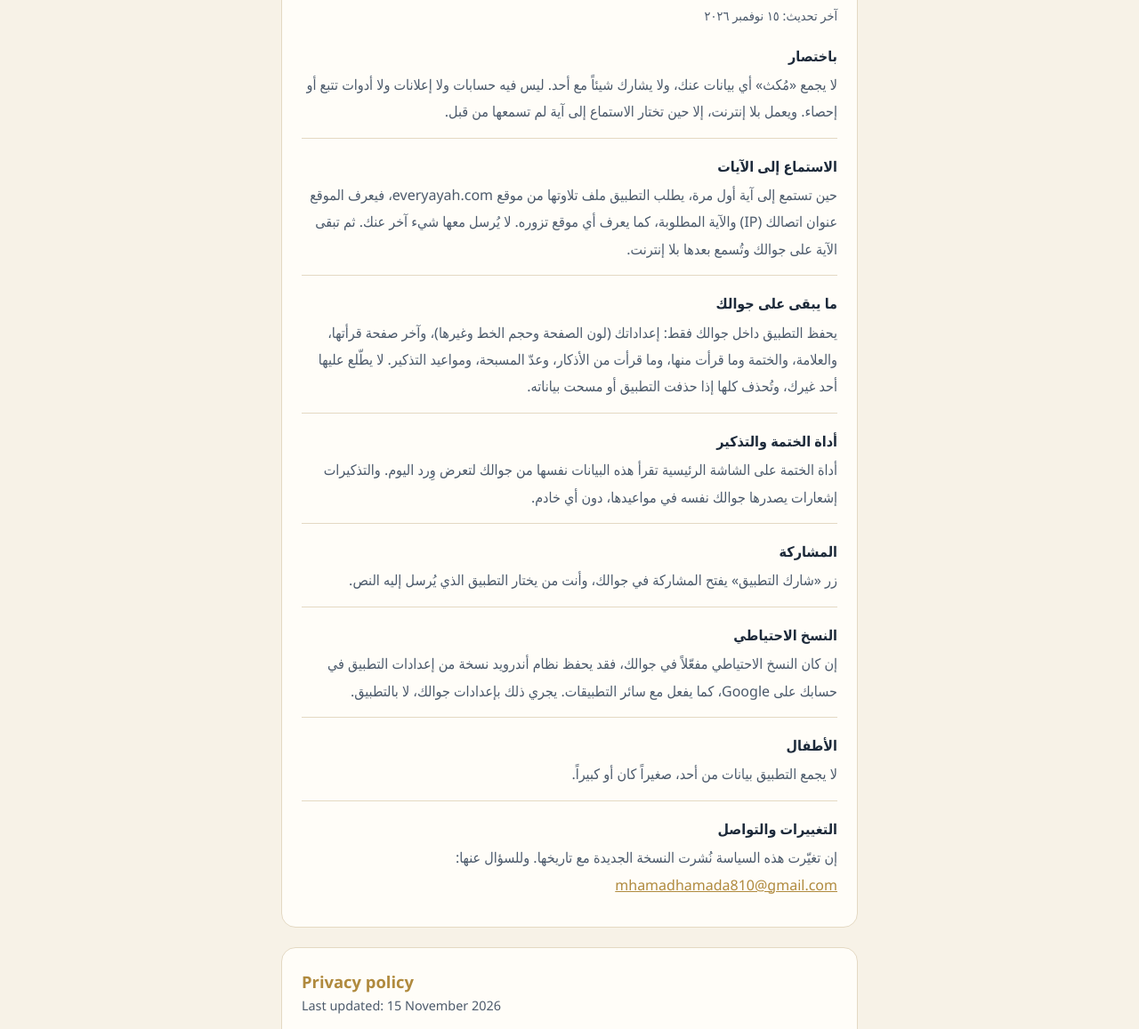
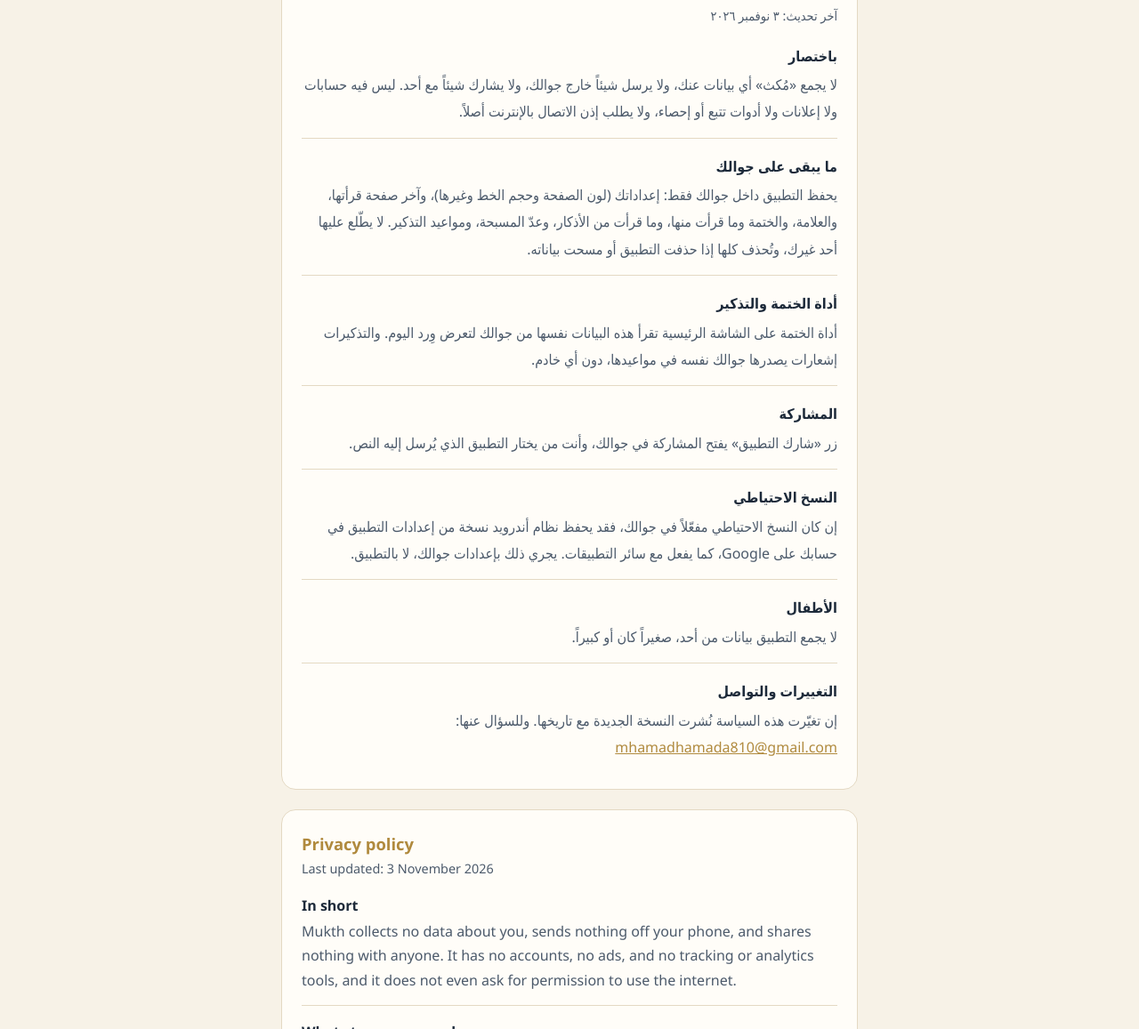
Before and after one commit to mohammedhamada1/mukth-privacy, a plain HTML site: page index.html in a window 1280 px wide. Shown: the part 244-1401 px from the top of the page at 89% size. Drawn offline with Linux system fonts and the light colour scheme.

Commit message:
Privacy policy: back to the text of the version on Google Play
The listening text waits on the listening-update branch until a version
with listening is uploaded.

Co-Authored-By: Claude Opus 5.5 <noreply@anthropic.com>

```diff
--- a/index.html
+++ b/index.html
@@ -73,13 +73,10 @@
 <main>
   <section class="policy">
     <h2>سياسة الخصوصية</h2>
-    <p class="updated">آخر تحديث: ١٥ نوفمبر ٢٠٢٦</p>
+    <p class="updated">آخر تحديث: ٣ نوفمبر ٢٠٢٦</p>
 
     <h3>باختصار</h3>
-    <p>لا يجمع «مُكث» أي بيانات عنك، ولا يشارك شيئاً مع أحد. ليس فيه حسابات ولا إعلانات ولا أدوات تتبع أو إحصاء. ويعمل بلا إنترنت، إلا حين تختار الاستماع إلى آية لم تسمعها من قبل.</p>
-
-    <h3>الاستماع إلى الآيات</h3>
-    <p>حين تستمع إلى آية أول مرة، يطلب التطبيق ملف تلاوتها من موقع everyayah.com، فيعرف الموقع عنوان اتصالك (IP) والآية المطلوبة، كما يعرف أي موقع تزوره. لا يُرسل معها شيء آخر عنك. ثم تبقى الآية على جوالك وتُسمع بعدها بلا إنترنت.</p>
+    <p>لا يجمع «مُكث» أي بيانات عنك، ولا يرسل شيئاً خارج جوالك، ولا يشارك شيئاً مع أحد. ليس فيه حسابات ولا إعلانات ولا أدوات تتبع أو إحصاء، ولا يطلب إذن الاتصال بالإنترنت أصلاً.</p>
 
     <h3>ما يبقى على جوالك</h3>
     <p>يحفظ التطبيق داخل جوالك فقط: إعداداتك (لون الصفحة وحجم الخط وغيرها)، وآخر صفحة قرأتها، والعلامة، والختمة وما قرأت منها، وما قرأت من الأذكار، وعدّ المسبحة، ومواعيد التذكير. لا يطّلع عليها أحد غيرك، وتُحذف كلها إذا حذفت التطبيق أو مسحت بياناته.</p>
@@ -102,13 +99,10 @@
 
   <section class="policy" lang="en" dir="ltr">
     <h2>Privacy policy</h2>
-    <p class="updated">Last updated: 15 November 2026</p>
+    <p class="updated">Last updated: 3 November 2026</p>
 
     <h3>In short</h3>
-    <p>Mukth collects no data about you and shares nothing with anyone. It has no accounts, no ads, and no tracking or analytics tools. It works without the internet, except when you choose to listen to an ayah you have not listened to before.</p>
-
-    <h3>Listening to ayahs</h3>
-    <p>The first time you listen to an ayah, the app requests its recitation file from everyayah.com, so that site learns your connection's address (IP) and which ayah was requested, as any website you visit does. Nothing else about you is sent with it. The ayah then stays on your phone and plays without the internet from then on.</p>
+    <p>Mukth collects no data about you, sends nothing off your phone, and shares nothing with anyone. It has no accounts, no ads, and no tracking or analytics tools, and it does not even ask for permission to use the internet.</p>
 
     <h3>What stays on your phone</h3>
     <p>The app keeps, on your phone only: your settings (page colour, font size and the like), the last page you read, your bookmark, your khatma and how far you have read in it, the adhkar you have read, the tasbih count, and the reminder times. No one sees them but you, and they are all deleted when you uninstall the app or clear its data.</p>
```
